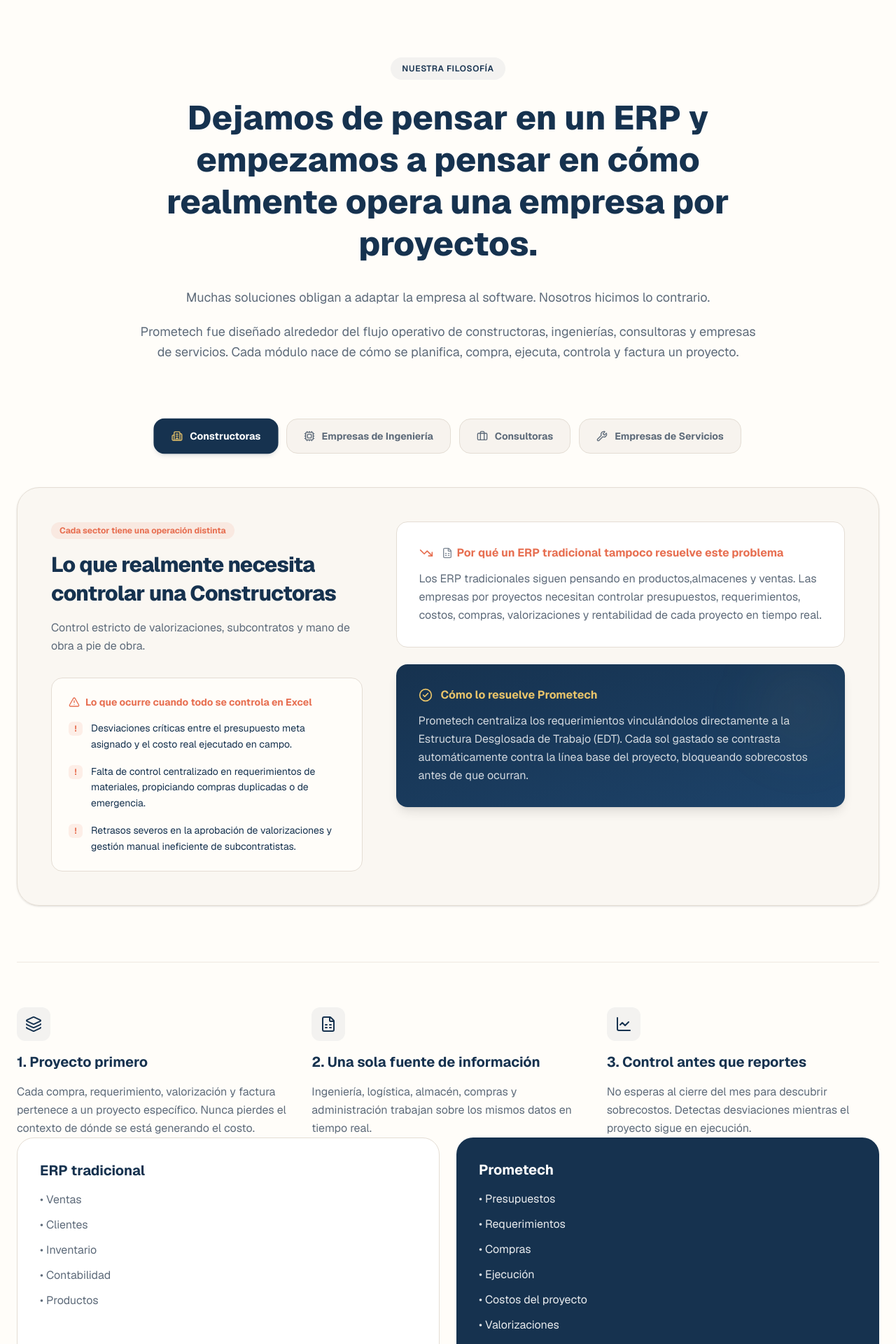
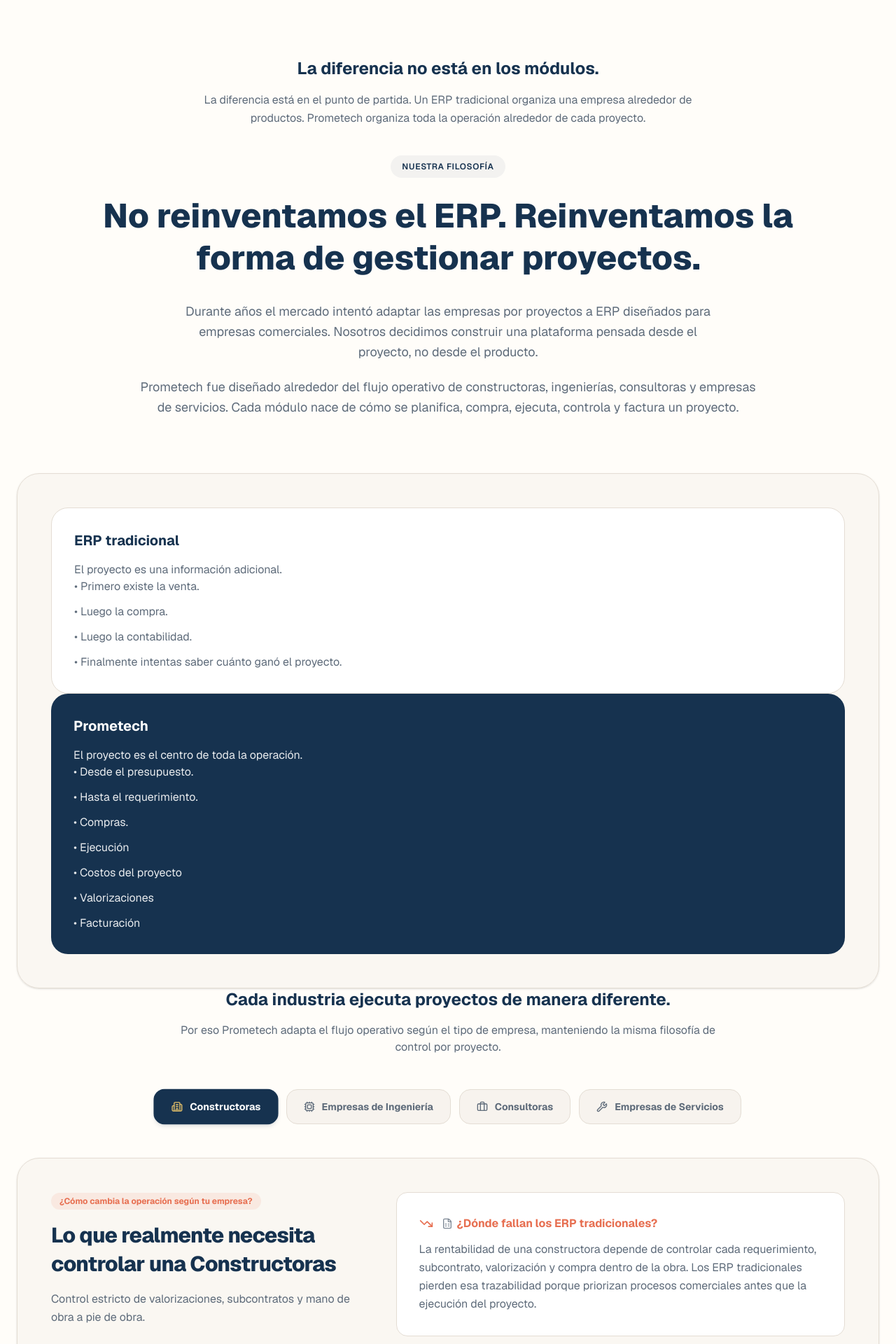
Before and after one commit to alexandermerino-prometech/landing-page, a Next.js app: page / in a window 1280 px wide. Shown: the part 820-2740 px from the top of the page at 70% size. Built offline with nearby package versions, Linux system fonts and the light colour scheme.

Commit message:
updating ConceptoErp

```diff
--- a/app/components/ConceptoErp.tsx
+++ b/app/components/ConceptoErp.tsx
@@ -26,8 +26,8 @@ const sectores = [
       "Falta de control centralizado en requerimientos de materiales, propiciando compras duplicadas o de emergencia.",
       "Retrasos severos en la aprobación de valorizaciones y gestión manual ineficiente de subcontratistas."
     ],
-    porqueExcel: "Los ERP tradicionales siguen pensando en productos,almacenes y ventas. Las empresas por proyectos necesitan controlar presupuestos, requerimientos, costos, compras, valorizaciones y rentabilidad de cada proyecto en tiempo real.",
-    comoAyuda: "Prometech centraliza los requerimientos vinculándolos directamente a la Estructura Desglosada de Trabajo (EDT). Cada sol gastado se contrasta automáticamente contra la línea base del proyecto, bloqueando sobrecostos antes de que ocurran."
+    retoOperativo: "La rentabilidad de una constructora depende de controlar cada requerimiento, subcontrato, valorización y compra dentro de la obra. Los ERP tradicionales pierden esa trazabilidad porque priorizan procesos comerciales antes que la ejecución del proyecto.",
+    enfoquePrometech: "Prometech centraliza los requerimientos vinculándolos directamente a la Estructura Desglosada de Trabajo (EDT). Cada sol gastado se contrasta automáticamente contra la línea base del proyecto, bloqueando sobrecostos antes de que ocurran."
   },
   {
     id: "ingenieria",
@@ -39,8 +39,8 @@ const sectores = [
       "Falta de trazabilidad en la procura de equipos mecánicos o eléctricos con largos tiempos de entrega.",
       "Desconexión entre los hitos del cronograma contractual y la facturación efectiva al cliente."
     ],
-    porqueExcel: "Excel carece de gobernanza de datos. Un error de fórmula en una macro de control de tiempos (Timesheets) puede distorsionar por completo el cálculo del costo por hora de tus ingenieros senior, destruyendo la rentabilidad del servicio.",
-    comoAyuda: "Permite el registro de tareos y asignación de tiempos directamente por entregable. Cruza de forma automática el avance técnico de la ingeniería con los hitos de facturación, optimizando el flujo de caja operativo."
+    retoOperativo: "Excel carece de gobernanza de datos. Un error de fórmula en una macro de control de tiempos (Timesheets) puede distorsionar por completo el cálculo del costo por hora de tus ingenieros senior, destruyendo la rentabilidad del servicio.",
+    enfoquePrometech: "Permite el registro de tareos y asignación de tiempos directamente por entregable. Cruza de forma automática el avance técnico de la ingeniería con los hitos de facturación, optimizando el flujo de caja operativo."
   },
   {
     id: "consultoras",
@@ -52,8 +52,8 @@ const sectores = [
       "Procesos lentos y manuales para consolidar gastos reembolsables, viáticos y entregables aprobados.",
       "Dificultad para proyectar la disponibilidad de recursos a mediano y largo plazo."
     ],
-    porqueExcel: "Las planillas de cálculo tradicionales crean silos de información aislados. El equipo de operaciones no sabe qué proyectos cerrará el equipo comercial, lo que impide planificar la asignación de personal sin incurrir en tiempos muertos sobre el presupuesto.",
-    comoAyuda: "Ofrece un panel consolidado de asignación de recursos en tiempo real. Clasifica las horas de tus consultores en facturables y no facturables, automatizando la liquidación de viáticos y la facturación directa por hitos alcanzados."
+    retoOperativo: "Las planillas de cálculo tradicionales crean silos de información aislados. El equipo de operaciones no sabe qué proyectos cerrará el equipo comercial, lo que impide planificar la asignación de personal sin incurrir en tiempos muertos sobre el presupuesto.",
+    enfoquePrometech: "Ofrece un panel consolidado de asignación de recursos en tiempo real. Clasifica las horas de tus consultores en facturables y no facturables, automatizando la liquidación de viáticos y la facturación directa por hitos alcanzados."
   },
   {
     id: "servicios",
@@ -65,8 +65,8 @@ const sectores = [
       "Incapacidad de asociar costos de consumibles, herramientas y repuestos a un cliente u orden de trabajo específica.",
       "Falta de estandarización en los flujos de aprobación para cotizaciones adicionales pedidas por el cliente."
     ],
-    porqueExcel: "El papel y los archivos Excel compartidos se pierden o se corrompen. Si un técnico en campo utiliza repuestos de alto valor y lo anota en un archivo local, administración tardará semanas en enterarse, retrasando los ciclos de cobranza operativa.",
-    comoAyuda: "Digitaliza todo el flujo desde la creación de la Orden de Servicio hasta el despacho físico del repuesto en almacén. Sincroniza las liquidaciones de campo con el módulo de facturación electrónica en un solo clic."
+    retoOperativo: "El papel y los archivos Excel compartidos se pierden o se corrompen. Si un técnico en campo utiliza repuestos de alto valor y lo anota en un archivo local, administración tardará semanas en enterarse, retrasando los ciclos de cobranza operativa.",
+    enfoquePrometech: "Digitaliza todo el flujo desde la creación de la Orden de Servicio hasta el despacho físico del repuesto en almacén. Sincroniza las liquidaciones de campo con el módulo de facturación electrónica en un solo clic."
   }
 ];
 
@@ -80,21 +80,34 @@ export default function ConceptoErp() {
       <div className="absolute top-1/4 left-0 w-96 h-96 bg-[#E9C46A]/5 rounded-full blur-3xl pointer-events-none -z-10" />
       <div className="absolute bottom-1/4 right-0 w-96 h-96 bg-[#16324F]/5 rounded-full blur-3xl pointer-events-none -z-10" />
 
+      <div className="text-center mb-10 max-w-3xl mx-auto">
+        <h3 className="text-2xl font-bold text-[#16324F]">
+            La diferencia no está en los módulos.
+        </h3>
+
+        <p className="mt-4 text-[#5E6B7A] leading-relaxed">
+            La diferencia está en el punto de partida.
+            Un ERP tradicional organiza una empresa alrededor de productos.
+            Prometech organiza toda la operación alrededor de cada proyecto.
+        </p>
+    </div>
       <div className="max-w-7xl mx-auto px-6">
 
         {/* BLOQUE INTRODUCTORIO (SEO Target: Qué es un ERP por proyectos) */}
-        <div className="max-w-4xl mx-auto text-center mb-20">
-          <div className="max-w-5xl mx-auto text-center mb-20">
+        <div className="max-w-5xl mx-auto text-center mb-20">
             <span className="inline-flex rounded-full bg-[#16324F]/5 text-[#16324F] px-4 py-2 text-xs font-semibold uppercase tracking-wider">
               Nuestra filosofía
             </span>
 
             <h2 className="mt-6 text-3xl sm:text-5xl font-extrabold text-[#16324F] leading-tight">
-              Dejamos de pensar en un ERP y empezamos a pensar en cómo realmente opera una empresa por proyectos.
+              No reinventamos el ERP. Reinventamos la forma de gestionar proyectos.
             </h2>
 
             <p className="mt-8 text-lg text-[#5E6B7A] leading-relaxed max-w-3xl mx-auto">
-              Muchas soluciones obligan a adaptar la empresa al software. Nosotros hicimos lo contrario.
+              Durante años el mercado intentó adaptar las empresas por proyectos a ERP diseñados
+              para empresas comerciales.
+
+              Nosotros decidimos construir una plataforma pensada desde el proyecto, no desde el producto.
             </p>
 
             <p className="mt-5 text-base sm:text-lg text-[#5E6B7A] leading-relaxed max-w-4xl mx-auto">
@@ -102,8 +115,54 @@ export default function ConceptoErp() {
               consultoras y empresas de servicios. Cada módulo nace de cómo se planifica,
               compra, ejecuta, controla y factura un proyecto.
             </p>
+
+        </div>
+
+        <div className="flex-1 bg-[#F7F3EE]/60 border border-[#E4DDD4] rounded-[32px] p-8 md:p-12 shadow-sm min-h-[600px] md:min-h-[550px] lg:min-h-[500px]" aria-live="polite">
+
+          <div className="rounded-3xl border border-[#E4DDD4] p-8 bg-white">
+            <h3 className="font-bold text-xl mb-4">
+              ERP tradicional
+            </h3>
+
+            <ul className="space-y-3 text-[#5E6B7A]">
+              El proyecto es una información adicional.
+              <li>• Primero existe la venta.</li>
+              <li>• Luego la compra.</li>
+              <li>• Luego la contabilidad.</li>
+              <li>• Finalmente intentas saber cuánto ganó el proyecto.</li>
+            </ul>
           </div>
+
+          <div className="rounded-3xl bg-[#16324F] text-white p-8">
+            <h3 className="font-bold text-xl mb-4">
+              Prometech
+            </h3>
+
+            <ul className="space-y-3 text-white/90">
+            El proyecto es el centro de toda la operación.
+              <li>• Desde el presupuesto.</li>
+              <li>• Hasta el requerimiento.</li>
+              <li>• Compras.</li>
+              <li>• Ejecución</li>
+              <li>• Costos del proyecto</li>
+              <li>• Valorizaciones</li>
+              <li>• Facturación</li>
+            </ul>
+          </div>
+
         </div>
+
+        <div className="text-center max-w-3xl mx-auto mb-12">
+          <h3 className="text-2xl font-bold text-[#16324F]">
+              Cada industria ejecuta proyectos de manera diferente.
+          </h3>
+
+          <p className="mt-4 text-[#5E6B7A]">
+              Por eso Prometech adapta el flujo operativo según el tipo de empresa,
+              manteniendo la misma filosofía de control por proyecto.
+          </p>
+      </div>
 
         {/* ESTRUCTURA DE PESTAÑAS INTERACTIVAS (TABS) */}
         <div role="tablist" className="mb-12 flex flex-wrap justify-center gap-3" aria-label="Sectores empresariales">
@@ -149,7 +208,7 @@ export default function ConceptoErp() {
               <div className="lg:col-span-5 flex flex-col justify-between">
                 <div>
                   <span className="inline-flex items-center gap-1.5 px-3 py-1 rounded-full text-xs font-bold bg-[#E76F51]/10 text-[#E76F51] mb-4">
-                    Cada sector tiene una operación distinta
+                    ¿Cómo cambia la operación según tu empresa?
                   </span>
                   <h3 className="text-2xl sm:text-3xl font-extrabold text-[#16324F] tracking-tight leading-snug mb-4">
                     Lo que realmente necesita controlar una {sectorActivo.label}
@@ -162,7 +221,7 @@ export default function ConceptoErp() {
                 <div className="bg-[#FFFDF9] rounded-2xl border border-[#E4DDD4] p-6">
                   <div className="flex items-center gap-2 text-[#E76F51] font-bold text-sm mb-4">
                     <AlertTriangle className="w-4 h-4" />
-                    <span>Lo que ocurre cuando todo se controla en Excel</span>
+                    <span>Problemas operativos más frecuentes</span>
                   </div>
                   <ul className="space-y-4">
                     {sectorActivo.problemas.map((prob) => (
@@ -186,11 +245,11 @@ export default function ConceptoErp() {
                     <TrendingDown className="w-5 h-5" />
                     <div className="flex items-center gap-1.5">
                       <FileSpreadsheet className="w-4 h-4 text-[#7C8794]" />
-                      <h4>Por qué un ERP tradicional tampoco resuelve este problema</h4>
+                      <h4>¿Dónde fallan los ERP tradicionales?</h4>
                     </div>
                   </div>
                   <p className="text-[#5E6B7A] text-sm sm:text-base leading-relaxed">
-                    {sectorActivo.porqueExcel}
+                    {sectorActivo.retoOperativo}
                   </p>
                 </div>
 
@@ -203,7 +262,7 @@ export default function ConceptoErp() {
                     <h4>Cómo lo resuelve Prometech</h4>
                   </div>
                   <p className="text-white/80 text-sm sm:text-base leading-relaxed">
-                    {sectorActivo.comoAyuda}
+                    {sectorActivo.enfoquePrometech}
                   </p>
                 </div>
 
@@ -218,9 +277,9 @@ export default function ConceptoErp() {
             <div className="w-12 h-12 bg-[#16324F]/5 rounded-xl flex items-center justify-center text-[#16324F]">
               <Layers className="w-6 h-6" />
             </div>
-            <h3 className="text-xl font-bold text-[#16324F]">1. Proyecto primero</h3>
+            <h3 className="text-xl font-bold text-[#16324F]">1. Todo gira alrededor del proyecto</h3>
             <p className="text-[#5E6B7A] text-sm sm:text-base leading-relaxed">
-              Cada compra, requerimiento, valorización y factura pertenece a un proyecto específico. Nunca pierdes el contexto de dónde se está generando el costo.
+              Cada compra, requerimiento, orden de servicio, valorización y factura mantiene su relación con el proyecto desde el primer día.
             </p>
           </div>
 
@@ -228,9 +287,9 @@ export default function ConceptoErp() {
             <div className="w-12 h-12 bg-[#16324F]/5 rounded-xl flex items-center justify-center text-[#16324F]">
               <FileSpreadsheet className="w-6 h-6" />
             </div>
-            <h3 className="text-xl font-bold text-[#16324F]">2. Una sola fuente de información</h3>
+            <h3 className="text-xl font-bold text-[#16324F]">2. Todos trabajan la misma información</h3>
             <p className="text-[#5E6B7A] text-sm sm:text-base leading-relaxed">
-              Ingeniería, logística, almacén, compras y administración trabajan sobre los mismos datos en tiempo real.
+              Ingeniería, logística, compras, almacén, administración y gerencia consultan exactamente los mismos datos en tiempo real.
             </p>
           </div>
 
@@ -238,45 +297,11 @@ export default function ConceptoErp() {
             <div className="w-12 h-12 bg-[#16324F]/5 rounded-xl flex items-center justify-center text-[#16324F]">
               <LineChart className="w-6 h-6" />
             </div>
-            <h3 className="text-xl font-bold text-[#16324F]">3. Control antes que reportes</h3>
+            <h3 className="text-xl font-bold text-[#16324F]">3. Controlas por todo el tiempo de duración del proyecto</h3>
             <p className="text-[#5E6B7A] text-sm sm:text-base leading-relaxed">
-              No esperas al cierre del mes para descubrir sobrecostos. Detectas desviaciones mientras el proyecto sigue en ejecución.
+              Las desviaciones de costo aparecen cuando todavía puedes corregirlas, no semanas después del cierre contable. Detectas desviaciones mientras el proyecto sigue en ejecución.
             </p>
           </div>
-        </div>
-
-        <div className="grid md:grid-cols-2 gap-6 mb-20">
-
-          <div className="rounded-3xl border border-[#E4DDD4] p-8 bg-white">
-            <h3 className="font-bold text-xl mb-4">
-              ERP tradicional
-            </h3>
-
-            <ul className="space-y-3 text-[#5E6B7A]">
-              <li>• Ventas</li>
-              <li>• Clientes</li>
-              <li>• Inventario</li>
-              <li>• Contabilidad</li>
-              <li>• Productos</li>
-            </ul>
-          </div>
-
-          <div className="rounded-3xl bg-[#16324F] text-white p-8">
-            <h3 className="font-bold text-xl mb-4">
-              Prometech
-            </h3>
-
-            <ul className="space-y-3 text-white/90">
-              <li>• Presupuestos</li>
-              <li>• Requerimientos</li>
-              <li>• Compras</li>
-              <li>• Ejecución</li>
-              <li>• Costos del proyecto</li>
-              <li>• Valorizaciones</li>
-              <li>• Facturación</li>
-            </ul>
-          </div>
-
         </div>
 
       </div>
```
